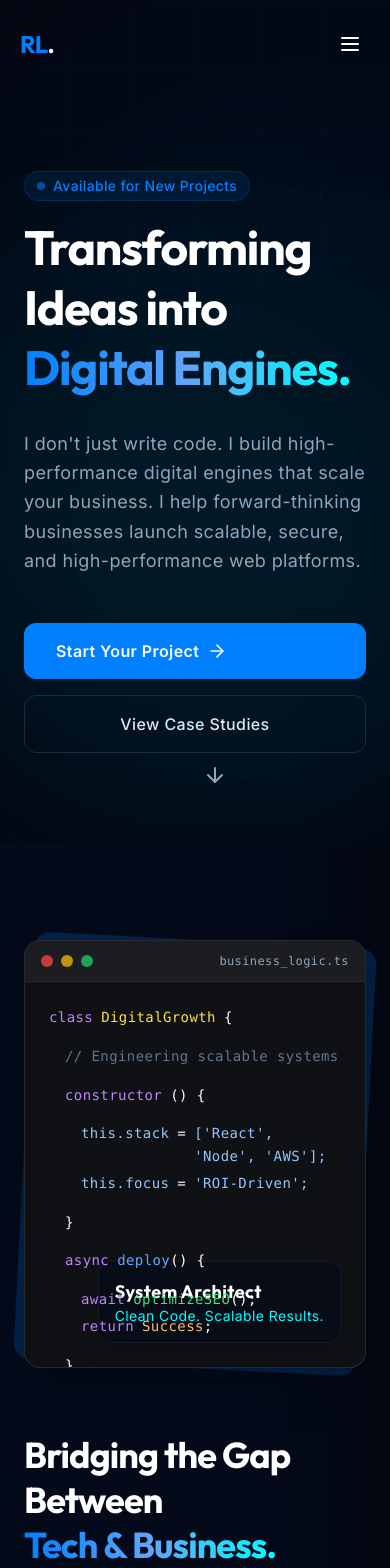
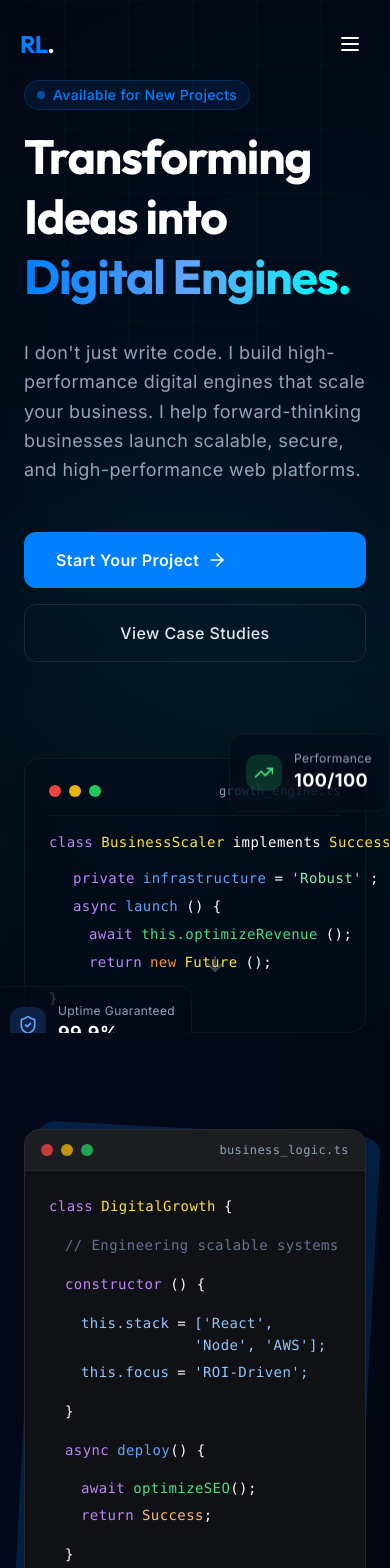
Before and after one commit to rayen112211/rayen1, a React (Create React App) app in the folder frontend/: page / in a window 390 px wide. Shown: the top 1568 px of the page. Built offline with nearby package versions, Linux system fonts and the light colour scheme.

Commit message:
Fix Mobile Layout: Visuals visibility and overlap issues

```diff
--- a/frontend/src/components/sections/AboutSection.jsx
+++ b/frontend/src/components/sections/AboutSection.jsx
@@ -18,7 +18,7 @@ const AboutSection = () => {
                     {/* Left: Code/Architecture Visual */}
                     <div className="animate-on-scroll opacity-0 relative group">
                         <div className="absolute inset-0 bg-primary/20 rounded-2xl transform rotate-3 transition-transform duration-500 group-hover:rotate-6" />
-                        <div className="relative overflow-hidden rounded-2xl bg-[#0f1115] border border-white/10 aspect-[4/5] shadow-2xl flex flex-col">
+                        <div className="relative overflow-hidden rounded-2xl bg-[#0f1115] border border-white/10 min-h-[28rem] h-auto lg:aspect-[4/5] shadow-2xl flex flex-col">
                             {/* Window Header */}
                             <div className="flex items-center px-4 py-3 border-b border-white/5 bg-white/5">
                                 <div className="flex space-x-2">
@@ -80,9 +80,9 @@ const AboutSection = () => {
                                 </div>
                             </div>
 
-                            {/* Floating "Architecture" Badge */}
-                            <div className="absolute bottom-6 right-6">
-                                <div className="glass-card p-4 rounded-xl border-l-4 border-accent animate-float-delayed">
+                            {/* Floating "Architecture" Badge - Relative on Mobile, Absolute on Desktop */}
+                            <div className="p-4 lg:absolute lg:bottom-6 lg:right-6 lg:p-0">
+                                <div className="glass-card p-4 rounded-xl border-l-4 border-accent lg:animate-float-delayed">
                                     <p className="text-white font-heading font-bold text-lg">System Architect</p>
                                     <p className="text-accent text-sm">Clean Code. Scalable Results.</p>
                                 </div>
--- a/frontend/src/components/sections/HeroSection.jsx
+++ b/frontend/src/components/sections/HeroSection.jsx
@@ -60,7 +60,7 @@ const HeroSection = () => {
         </div>
 
         {/* Right: Visual Abstract */}
-        <div className="animate-on-scroll opacity-0 hidden lg:block relative delay-200">
+        <div className="animate-on-scroll opacity-0 relative delay-200 mt-12 lg:mt-0">
           <div className="relative z-10 glass-card p-6 rounded-2xl md:rotate-1 hover:rotate-0 transition-transform duration-500">
 
             {/* Mock Code Interface */}
```
